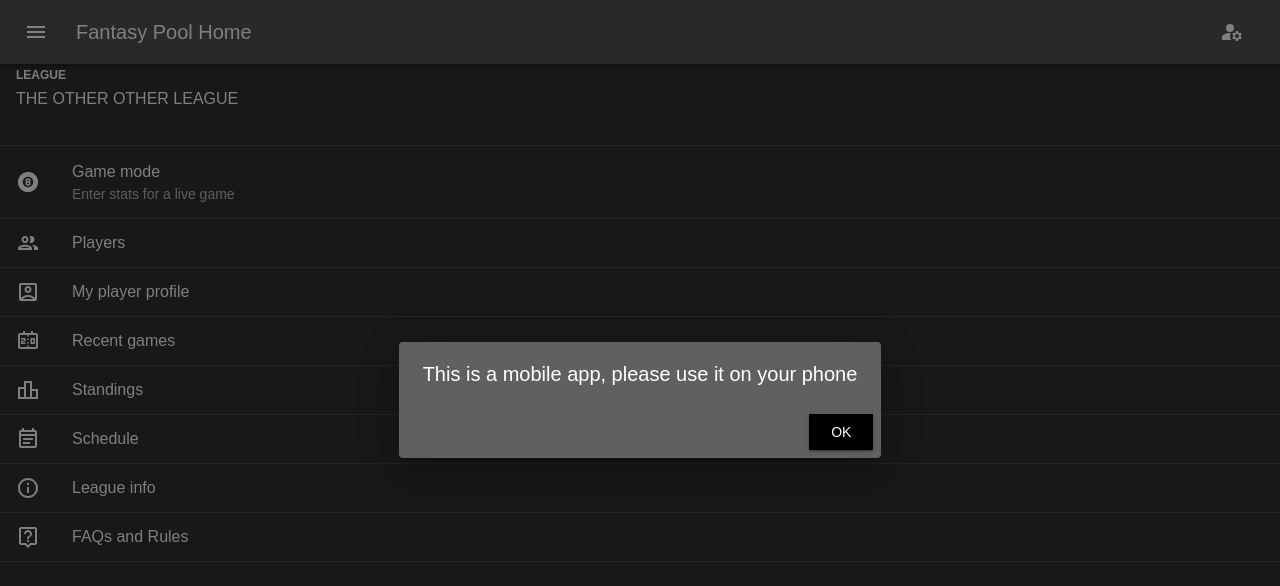
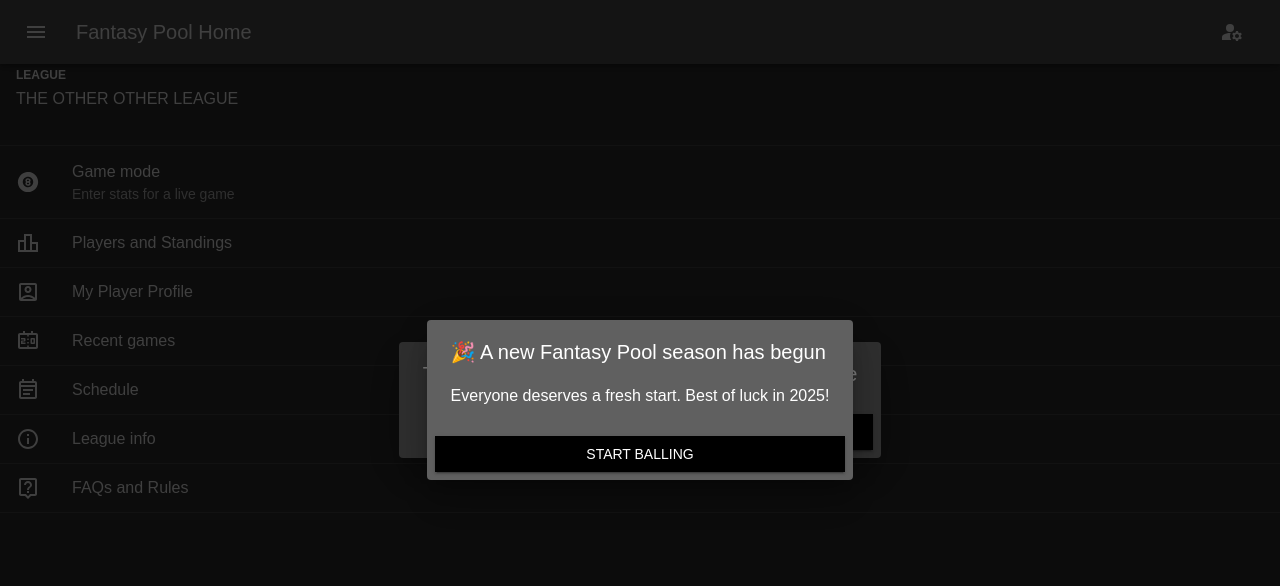
Before and after one commit to jcbauman/fantasy-pool, a React (Create React App) app: page /league-admin in a window 1280 px wide. Shown: the top 586 px of the page. Built offline with nearby package versions, Linux system fonts and the light colour scheme; no server answers; the database is empty; sample sign-in values are in the browser's storage.

Commit message:
start new season

```diff
--- a/src/backend/fixtures.ts
+++ b/src/backend/fixtures.ts
@@ -4,6 +4,13 @@ import { v4 as uuidv4 } from "uuid";
 const userId = "e3962e0e-768f-4281-84bd-345cc7ebd270";
 const playerId = "pIswTHPOxcQxlrzuQ2k7";
 const player2Id = "8216f468-e5f2-4391-bb6b-fd438a91f39d";
+
+export const LAST_SEASON_TOP_THREE_PLAYER_IDS = [
+  "Fwonnaprz0okB0HIYUje",
+  "x5QiXK4bh88GTIoflUoZ",
+  "Z8V1bf9Xcze6qnIgcrbU",
+];
+
 export const mockUsers: User[] = [
   {
     fbID: uuidv4(),
--- a/src/backend/getters.ts
+++ b/src/backend/getters.ts
@@ -1,5 +1,4 @@
 import {
-  collection,
   doc,
   DocumentData,
   getDoc,
@@ -24,7 +23,7 @@ import {
   USERS_COLLECTION,
 } from "./firebase/controller";
 import { sortGamesByDate } from "../utils/gameUtils";
-import { db } from "./firebase/firebaseConfig";
+import { LAST_SEASON_CUTOFF_DATE } from "../utils/constants";
 
 // games
 
@@ -50,6 +49,39 @@ export const useFetchGames = (): Game[] => {
   return sortGamesByDate(games);
 };
 
+export const useFetchGamesAfterDate = (): Game[] => {
+  const [games, setGames] = useState<Game[]>([]);
+
+  useEffect(() => {
+    const gamesQuery = query(
+      GAMES_COLLECTION,
+      where(
+        "createdAt",
+        ">",
+        Timestamp.fromDate(new Date(LAST_SEASON_CUTOFF_DATE))
+      )
+    );
+
+    const unsubscribe = onSnapshot(
+      gamesQuery,
+      (snapshot: QuerySnapshot<DocumentData>) => {
+        setGames(
+          snapshot.docs.map((doc) => {
+            const data = doc.data() as Omit<Game, "id">;
+            return {
+              id: doc.id,
+              ...data,
+            };
+          })
+        );
+      }
+    );
+
+    return () => unsubscribe();
+  }, []);
+  return sortGamesByDate(games);
+};
+
 export const getGamesForPlayer = async (
   playerId: string
 ): Promise<Game[] | undefined> => {
@@ -57,6 +89,32 @@ export const getGamesForPlayer = async (
   const q = query(
     GAMES_COLLECTION,
     where("playerIds", "array-contains", playerId)
+  );
+
+  try {
+    const querySnapshot = await getDocs(q);
+    const documents = querySnapshot.docs.map((doc) => ({
+      id: doc.id,
+      ...doc.data(),
+    }));
+    return documents as Game[];
+  } catch (error) {
+    console.error("Error querying games: ", error);
+    return [];
+  }
+};
+
+export const getGamesForPlayerAfterDate = async (
+  playerId: string
+): Promise<Game[] | undefined> => {
+  if (!playerId) return;
+
+  const cutoffDate = Timestamp.fromDate(new Date(LAST_SEASON_CUTOFF_DATE));
+
+  const q = query(
+    GAMES_COLLECTION,
+    where("playerIds", "array-contains", playerId),
+    where("createdAt", ">", cutoffDate) // Add the createdAt filter
   );
 
   try {
--- a/src/context/AppContext.tsx
+++ b/src/context/AppContext.tsx
@@ -10,7 +10,7 @@ import { mockLeague, mockScoringMatrix } from "../backend/fixtures";
 import { useGetRankingByField } from "../pages/playersList/hooks/useGetRankingByField";
 import {
   fetchLeague,
-  useFetchGames,
+  useFetchGamesAfterDate,
   useFetchPlayers,
   useFetchUsers,
 } from "../backend/getters";
@@ -19,7 +19,6 @@ import {
   NotificationBadgesState,
   useNotificationBadges,
 } from "../shared-components/hooks/useNotificationBadges";
-import { checkPlayerInactivity } from "../pages/playersList/utils/inactivityUtils";
 
 const AppContext = createContext<AppContextType | undefined>(undefined);
 
@@ -50,14 +49,15 @@ export const AppContextProvider: React.FC<{ children: ReactNode }> = ({
   const users = useFetchUsers();
   const players = useFetchPlayers();
   const authState = useAuthState();
-  const games = useFetchGames();
+  const games = useFetchGamesAfterDate();
   const notificationBadgesState = useNotificationBadges(games, league);
 
-  useEffect(() => {
-    players.forEach((player) => {
-      checkPlayerInactivity(player, games);
-    });
-  }, [players, games]);
+  // TODO: add back inactivity check when more games created
+  // useEffect(() => {
+  //   players.forEach((player) => {
+  //     checkPlayerInactivity(player, games);
+  //   });
+  // }, [players, games]);
 
   useEffect(() => {
     const getLeague = async (): Promise<void> => {
--- a/src/pages/games/RecentGamesPage.tsx
+++ b/src/pages/games/RecentGamesPage.tsx
@@ -42,6 +42,7 @@ export const RecentGamesPage: FC = () => {
           hasMore={hasMore}
           loader={
             <CircularProgress
+              color="secondary"
               style={{ display: "block", margin: "10px auto" }}
             />
           }
--- a/src/pages/league-admin/LeagueAdminPage.tsx
+++ b/src/pages/league-admin/LeagueAdminPage.tsx
@@ -70,7 +70,9 @@ export const LeagueAdminPage: FC = () => {
 
   const onDeleteGame = async (): Promise<void> => {
     if (gameIdToDelete.length === 0) return;
-    await deleteGame(gameIdToDelete);
+    await deleteGame(gameIdToDelete, () =>
+      dispatch(sendSuccessNotification("Game deleted!"))
+    );
   };
 
   if (!league) {
--- a/src/pages/overview/OverviewPage.tsx
+++ b/src/pages/overview/OverviewPage.tsx
@@ -1,5 +1,5 @@
 import { Badge, Divider, Stack, Typography } from "@mui/material";
-import { FC } from "react";
+import { FC, useState } from "react";
 import Box from "@mui/material/Box";
 import List from "@mui/material/List";
 import ListItem from "@mui/material/ListItem";
@@ -10,7 +10,6 @@ import ScoreboardOutlinedIcon from "@mui/icons-material/ScoreboardOutlined";
 import LeaderboardOutlinedIcon from "@mui/icons-material/LeaderboardOutlined";
 import EventNoteOutlinedIcon from "@mui/icons-material/EventNoteOutlined";
 import InfoOutlinedIcon from "@mui/icons-material/InfoOutlined";
-import GroupOutlinedIcon from "@mui/icons-material/GroupOutlined";
 import LiveHelpOutlinedIcon from "@mui/icons-material/LiveHelpOutlined";
 import { PageContainer } from "../../shared-components/PageContainer";
 import { useAppContext } from "../../context/AppContext";
@@ -22,8 +21,10 @@ import AccountBoxOutlinedIcon from "@mui/icons-material/AccountBoxOutlined";
 import { WrappedOverviewButton } from "../statsWrapped/components/WrappedOverviewButton";
 import CardGiftcardOutlinedIcon from "@mui/icons-material/CardGiftcardOutlined";
 import { joinedInTimeFor2024Wrapped } from "../playersList/utils/playerUtils";
+import { NewSeasonDialog } from "./components/NewSeasonDialog";
 
 const WRAPPED_STORAGE_KEY = "2024_wrapped_storage_keyyy";
+const NEW_SEASON_STORAGE_KEY = "2024_new_season_storage_key";
 
 export const OverviewComponent: FC = () => {
   const {
@@ -43,6 +44,12 @@ export const OverviewComponent: FC = () => {
   const hasClickedWrapped = Boolean(localStorage.getItem(WRAPPED_STORAGE_KEY));
   const canAccessWrapped = joinedInTimeFor2024Wrapped(player?.joinDate);
   const wrappedEnabled = league?.release2024Wrapped && canAccessWrapped;
+  const hasSeenNewSeasonDialog = Boolean(
+    localStorage.getItem(NEW_SEASON_STORAGE_KEY)
+  );
+  const [showNewSeasonDialog, setShowNewSeasonDialog] = useState(
+    !hasSeenNewSeasonDialog
+  );
 
   return (
     <PageContainer authedRoute>
@@ -88,9 +95,9 @@ export const OverviewComponent: FC = () => {
             <ListItem disablePadding>
               <ListItemButton to="/players" component={RouterLink}>
                 <ListItemIcon>
-                  <GroupOutlinedIcon />
+                  <LeaderboardOutlinedIcon />
                 </ListItemIcon>
-                <ListItemText primary="Players" />
+                <ListItemText primary="Players and Standings" />
               </ListItemButton>
             </ListItem>
             <Divider component="li" />
@@ -102,7 +109,7 @@ export const OverviewComponent: FC = () => {
                 <ListItemIcon>
                   <AccountBoxOutlinedIcon />
                 </ListItemIcon>
-                <ListItemText primary="My player profile" />
+                <ListItemText primary="My Player Profile" />
               </ListItemButton>
             </ListItem>
             <Divider component="li" />
@@ -122,15 +129,6 @@ export const OverviewComponent: FC = () => {
                   </Badge>
                 </ListItemIcon>
                 <ListItemText primary="Recent games" />
-              </ListItemButton>
-            </ListItem>
-            <Divider component="li" />
-            <ListItem disablePadding>
-              <ListItemButton onClick={onClickBlockedField}>
-                <ListItemIcon>
-                  <LeaderboardOutlinedIcon />
-                </ListItemIcon>
-                <ListItemText primary="Standings" />
               </ListItemButton>
             </ListItem>
             <Divider component="li" />
@@ -186,6 +184,13 @@ export const OverviewComponent: FC = () => {
             )}
           </List>
         </Box>
+        <NewSeasonDialog
+          onClose={() => {
+            localStorage.setItem(NEW_SEASON_STORAGE_KEY, "true");
+            setShowNewSeasonDialog(false);
+          }}
+          open={showNewSeasonDialog}
+        />
       </Stack>
     </PageContainer>
   );
--- /dev/null
+++ b/src/pages/overview/components/NewSeasonDialog.tsx
@@ -0,0 +1,26 @@
+import {
+  Button,
+  Dialog,
+  DialogActions,
+  DialogContent,
+  DialogTitle,
+} from "@mui/material";
+
+export const NewSeasonDialog: React.FC<{
+  open: boolean;
+  onClose: () => void;
+}> = ({ open, onClose }) => {
+  return (
+    <Dialog open={open} onClose={onClose}>
+      <DialogTitle>🎉 A new Fantasy Pool season has begun</DialogTitle>
+      <DialogContent>
+        Everyone deserves a fresh start. Best of luck in 2025!
+      </DialogContent>
+      <DialogActions>
+        <Button onClick={onClose} fullWidth variant="contained">
+          Start Balling
+        </Button>
+      </DialogActions>
+    </Dialog>
+  );
+};
--- a/src/pages/statsWrapped/WrappedPage.tsx
+++ b/src/pages/statsWrapped/WrappedPage.tsx
@@ -9,6 +9,7 @@ import IosShareOutlinedIcon from "@mui/icons-material/IosShareOutlined";
 import { handleShare } from "./wrappedUtils";
 import { RoundupPage } from "./components/RoundupPage";
 import { useWrappedStats } from "./useWrappedStats";
+import { LAST_SEASON_CUTOFF_DATE } from "../../utils/constants";
 
 export const WrappedPage: FC = () => {
   const [page, setPage] = useState(0);
@@ -32,6 +33,17 @@ export const WrappedPage: FC = () => {
     revealButton,
     wrappedStats,
   };
+
+  if (new Date() > new Date(LAST_SEASON_CUTOFF_DATE)) {
+    return (
+      <PageContainer loading={loading}>
+        <Stack sx={{ p: 2 }}>
+          <Typography variant="h5">The future is now old man</Typography>
+          <Typography>Sorry, 2024 Wrapped is no longer available.</Typography>
+        </Stack>
+      </PageContainer>
+    );
+  }
 
   return (
     <PageContainer loading={loading}>
--- a/src/shared-components/hooks/usePlayerParam.ts
+++ b/src/shared-components/hooks/usePlayerParam.ts
@@ -1,6 +1,9 @@
 import { useEffect, useState } from "react";
 import { useParams } from "react-router-dom";
-import { fetchPlayerById, getGamesForPlayer } from "../../backend/getters";
+import {
+  fetchPlayerById,
+  getGamesForPlayerAfterDate,
+} from "../../backend/getters";
 import { Game, Player } from "../../types";
 
 interface PlayerParams extends Record<string, string | undefined> {
@@ -24,7 +27,7 @@ export const usePlayerParams = (): UsePlayerParams => {
     const fetchPlayerData = async (id: string) => {
       setLoading(true);
       const thisPlayer = await fetchPlayerById(id);
-      const thisPlayerGames = await getGamesForPlayer(id);
+      const thisPlayerGames = await getGamesForPlayerAfterDate(id);
       setPlayer(thisPlayer);
       setPlayerGames(thisPlayerGames || []);
       setLoading(false);
--- a/src/utils/constants.ts
+++ b/src/utils/constants.ts
@@ -43,3 +43,5 @@ export const StatAbbreviations: { [key: string]: string } = {
 };
 
 export const INVITE_PW = "oyoyoy";
+
+export const LAST_SEASON_CUTOFF_DATE = "2024-12-31T23:59:59Z";
```
Also changed, not shown: src/pages/playerDetail/components/PlayerDetailHeader.tsx (+11 -0 lines), src/pages/playersList/PlayersPage.tsx (+6 -3 lines).
